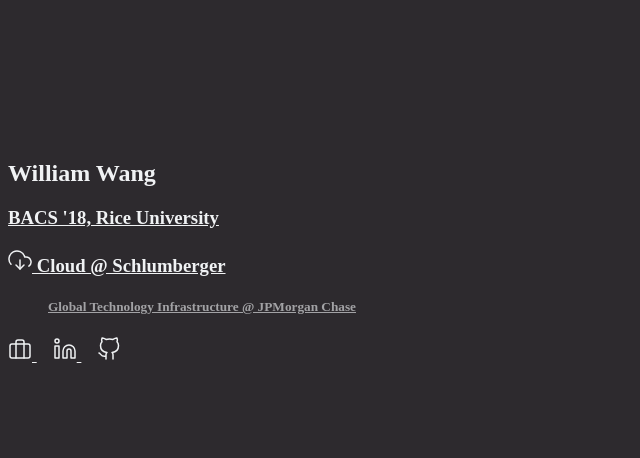
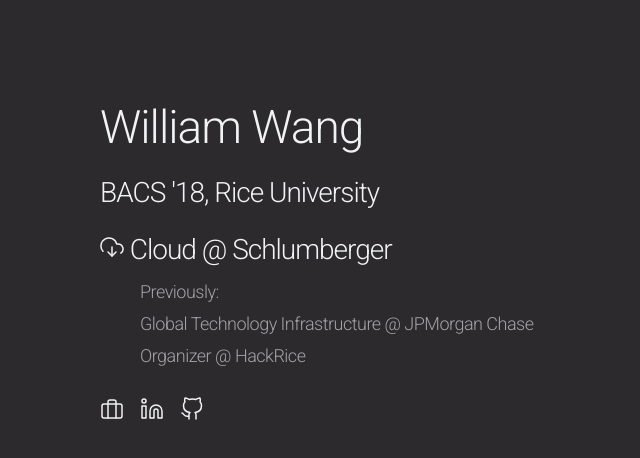
Before and after one commit to williamvwang/williamvwang.github.io, a plain HTML site: page index.html in a window 1280 px wide. Shown: the whole page, without its empty margins (0-640 px from the left). Drawn offline with nearby package versions, Linux system fonts and the light colour scheme; a small style sheet from the web is missing.

Commit message:
Update remaining resources

```diff
--- a/index.html
+++ b/index.html
@@ -10,7 +10,7 @@
   <!-- Facebook -->
   <meta property="og:title" content="William Wang">
   <meta property="og:type" content="website">
-  <meta property="og:image" content="https://williamvwang.github.io/img/ww.png">
+  <meta property="og:image" content="https://williamvwang.github.io/img/logo.png">
   <meta property="og:image:width" content="256">
   <meta property="og:image:height" content="256">
   <meta property="og:url" content="https://williamvwang.github.io">
@@ -19,13 +19,12 @@
   <title>William Wang</title>
 
   <!-- Favicon -->
-  <link rel="apple-touch-icon" sizes="180x180" href="/apple-touch-icon.png">
   <link rel="icon" type="image/png" sizes="32x32" href="/favicon-32x32.png">
   <link rel="icon" type="image/png" sizes="16x16" href="/favicon-16x16.png">
 
   <!-- Styles -->
   <link rel="stylesheet" href="https://fonts.googleapis.com/css?family=Roboto:300">
-  <link rel="stylesheet" href="https://cdn.rawgit.com/milligram/milligram/master/dist/milligram.min.css">
+  <link rel="stylesheet" href="https://cdnjs.cloudflare.com/ajax/libs/milligram/1.3.0/milligram.css">
   <script src="https://unpkg.com/feather-icons"></script>
   <link href="/css/main.css" rel="stylesheet">
 
@@ -61,8 +60,16 @@
             </h3>
             <h5 id="previously">
               <dd>
+                Previously:
+              </dd>
+              <dd>
                 <a href="https://www.jpmorgan.com/global/technology" target="_blank">
                   Global Technology Infrastructure @ JPMorgan Chase
+                </a>
+              </dd>
+              <dd>
+                <a href="https://hack.rice.edu/" target="_blank">
+                  Organizer @ HackRice
                 </a>
               </dd>
             </h5>
@@ -72,7 +79,7 @@
       <div class="row">
         <div class="column">
           <h3>
-            <a href="/assets/WilliamWang_web.pdf" target="_blank" class="social" title="CV">
+            <a href="/assets/WilliamWang.pdf" target="_blank" class="social" title="CV">
               <i data-feather="briefcase"></i>
             </a>
             <a href="https://linkedin.com/in/williamvwang/" target="_blank" class="social" title="LinkedIn">
```
Also changed, not shown: apple-touch-icon.png (deleted), favicon-16x16.png, favicon-32x32.png, favicon.ico, img/logo.png (added), img/ww.png (deleted), 3 other files.
